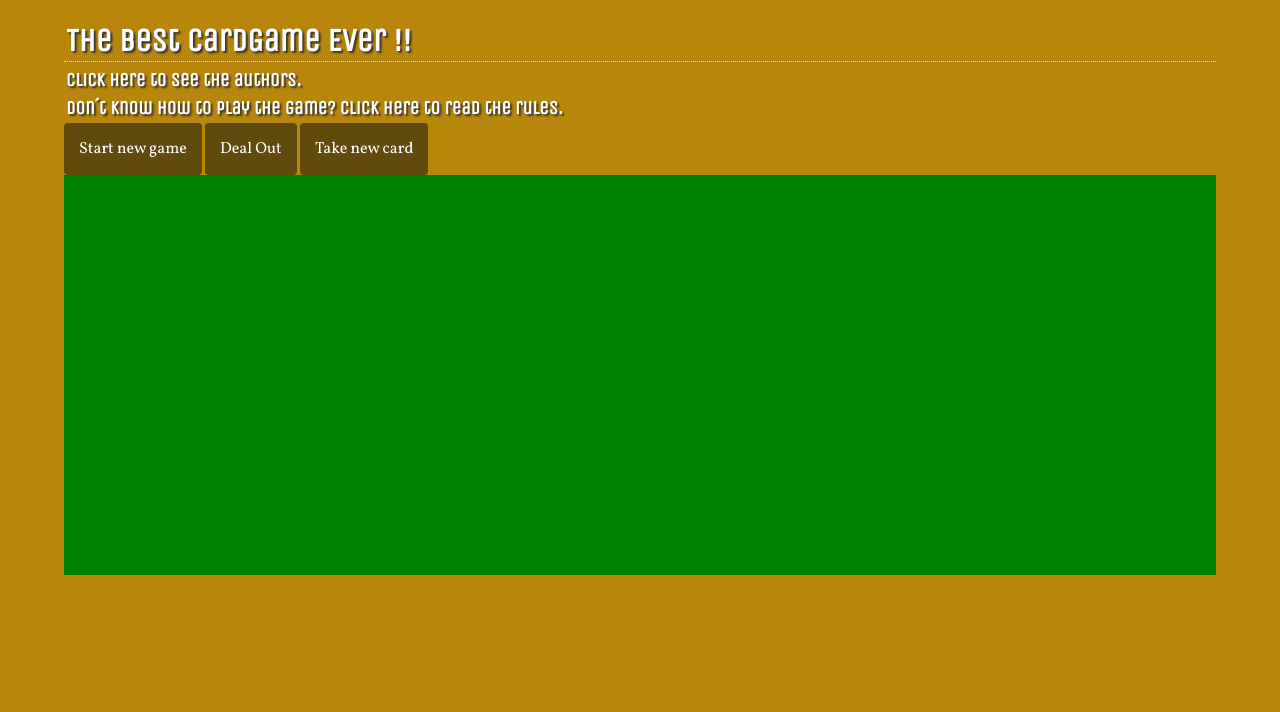
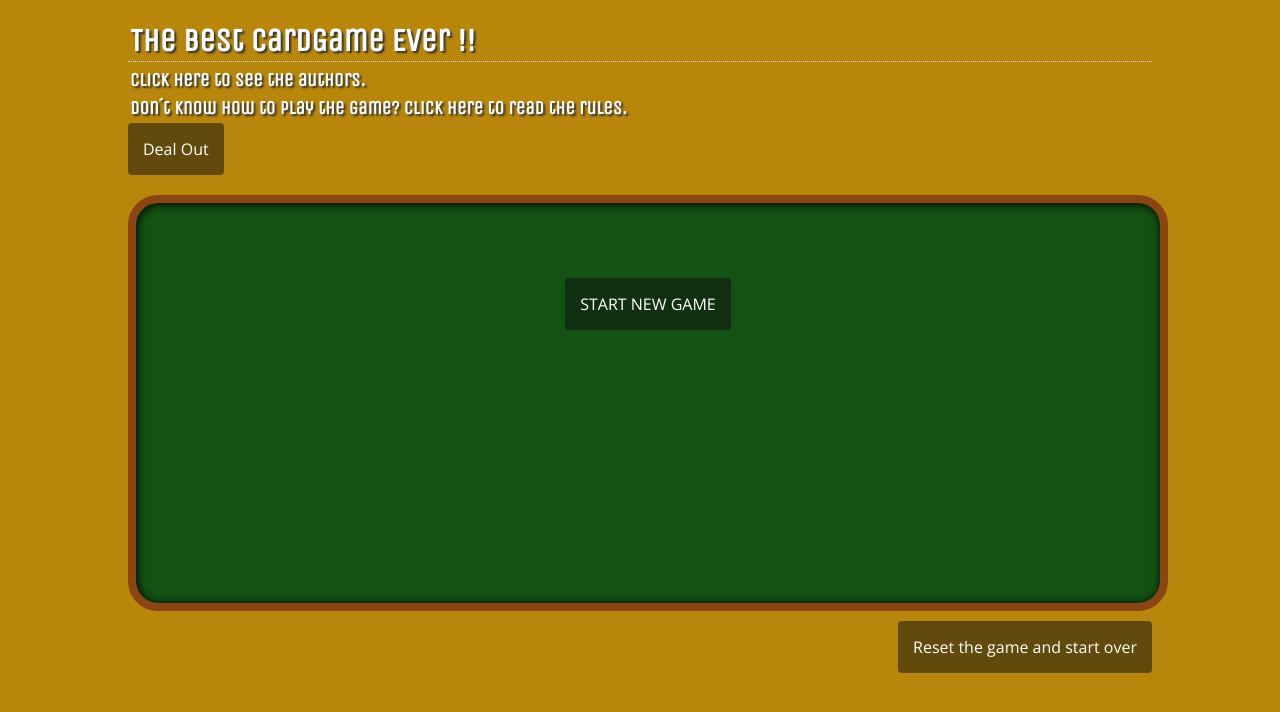
Before and after one commit to fransbernhard/cardGame, a PHP site: page / in a window 1280 px wide. Shown: the top 712 px of the page. Run offline with PHP 8.4, Linux system fonts and the light colour scheme.

Commit message:
some styling on the board, new button "start new game". some new events on click (hiding and showing) and a "reset-function" at the bottom..

```diff
--- a/css/style.css
+++ b/css/style.css
@@ -1,11 +1,8 @@
 body {
 	background-color: #B8860B;
 	color: #fff;
-	font-family: 'Vollkorn', serif;
-}
-
-ul {
-	list-style: none;
+	font-family: 'Open Sans', sans-serif;
+	font-weight: 300;
 }
 
 h1, h2, h3, h4, h5 {
@@ -24,16 +21,28 @@ h3 {
 	margin: 2px 0;
 }
 
+ul {
+	list-style: none;
+	display: inline-block;
+	list-style: none;
+}
+
+
 .made-by {
-	color: #000;
-	font-family: 'Unica One', cursive;
 	margin: 5px;
 }
 
+.profile-pictures {
+	height: 80px;
+	width: auto;
+	border-radius: 8px;
+}
+
 .wrapper {
-	width: 90%;
+	width: 80%;
 	margin: auto;
 }
+
 .rules-content {
 	display: none;
 	padding: 20px;
@@ -46,7 +55,7 @@ h3 {
 img.rules-picture {
 	float: right;
 	padding: 10px 10px 20px 20px;
-	width: 25%;
+	width: 15%;
 }
 
 span.got-it {
@@ -71,22 +80,23 @@ span.got-it {
 	color: darkgrey;
 }
 
-img.cardimg {
-	width: 10%;
-	height: auto;
+.greentable {
+	margin-top: 20px;
+	width: 100%;
+	height: 400px;
+	background-color: green;
+	background-color: #145214;
+	border: 8px solid #8B4513;
+	border-radius: 30px;
+	box-shadow: inset 1px 1px 10px #000;
+	text-align: center;
 }
 
-ul {
-	display: inline-block;
-	list-style: none;
+.welcome {
+	padding-top: 15px;
 }
 
-img.cardimg {
-	width: 60px;
-	height: auto;
-	margin-right: -120px;
-/*	position: absolute;*/
-}
+/*-----------------BUTTONS -----------------*/
 
 button {
 	background: rgba(15, 15, 15, 0.5);
@@ -95,23 +105,21 @@ button {
 	border-radius: 4px;
 }
 
-img.profile-pictures {
-	height: 80px;
-	width: auto;
-	border-radius: 8px;
+#btn-start-game {
+	margin-top: 60px;
 }
 
-#area {
-	width: 100%;
-	height: 400px;
-	background-color: green;
+#btntakecard {
+	margin-top: 60px;
+	height: 120px;
+	width: 85px;
+	background-image: url(../imgs/card.png);
+	box-shadow: 2px 2px 2px #333;
+	font-family: 'Unica One';
+	color: #000;
 }
 
-input#playername {
-	color: black;
+#btn-reset {
+margin-top: 10px;
+float: right;
 }
-
-input#btnregplayer {
-	color: black;
-}
-}
--- a/index.php
+++ b/index.php
@@ -14,6 +14,7 @@ spl_autoload_register(function ($className) {
 		<link rel="stylesheet" type="text/css" href="css/normalize.css" />
 		<link href='https://fonts.googleapis.com/css?family=Unica+One' rel='stylesheet' type='text/css'>
 		<link href='https://fonts.googleapis.com/css?family=Vollkorn:400,400italic' rel='stylesheet' type='text/css'>
+		<link href='https://fonts.googleapis.com/css?family=Open+Sans:400,300' rel='stylesheet' type='text/css'>
 	</head>
 	<body>
 		<div class="wrapper">
@@ -60,15 +61,21 @@ spl_autoload_register(function ($className) {
 						If you are playing with any of the variants listed below, you may wish to multiply the number of players by 100 instead of 50 to make up for the variation in scoring. In that case, 6 players would play until the winning player reaches 600 points.<br><br>
 						<span class="got-it" title="OK, I got it. Let´s play....">OK, I got it. Let´s play....</span></p>
 				</header>
-		<button id="btn">Start new game</button>
-		<button id="btn3">Deal Out</button>
-		<button id="btn2">Take new card</button>
 
-		<div id="area">
+		<button id="btn-deal-cards">Deal Out</button>
+
+		<div class="greentable">
+			<div id="area">
+				<div class="welcome"></div>
+				<button id="btn-start-game">START NEW GAME</button>
+				<button id="btntakecard"></button>
+				<section><br><br>
+				</section>
+			</div>
 		</div>
-	<section><br><br>
 
-	</section>
+		<button id="btn-reset">Reset the game and start over</button>
+
 </div>
 
 
--- a/js/main.js
+++ b/js/main.js
@@ -22,19 +22,13 @@ rulesHeadline.click(function(){
 	authors.hide();
 });
 
-//prints out the rules on click
-// var printtherules = $('span.print');
-// printtherules.click(function(){
-// 	print();
-// });
-
 //makes the content dissapear on click
 content.click(function(){
 	content.hide(600);
 });
 
 
-$("#btn").click(function(){
+$("#btn-start-game").click(function(){
 console.log("Now creating new table, new deck and a new game.....");
   $.getJSON("cards.php", function(data){
   	$('#area').html("");
@@ -64,83 +58,81 @@ console.log("Now creating new table, new deck and a new game.....");
 
 // hides the button "start game" on click to prevent reloading page by mistake
 
-$("#btn").click(function(){
-	var button = $("#btn");
+$("#btn-start-game").click(function(){
+	var button = $("#btn-start-game");
 	button.hide();
 });
 
+// hides the "deck" until the game is started
+var deckOfCards = $("#btntakecard");
+deckOfCards.hide();
 
-$('#btn2').click(function(){
-	console.log("Taking a card from the deck........");
-			$.ajax({
-					url: "takeCard.php",
-					success: function (response) { //response is value returned from php (for your example it's "bye bye"
-				   $('section').empty().append(response); //appends the respons to section and clears it on every click (Mikael)
-			  }
-			});
-
-    });
-
-$('#btn3').click(function(){
-	console.log("Dealing out 5 cards to each player........");
-			$.ajax({
-					url: "dealOut.php",
-					success: function (response) { //response is value returned from php (for your example it's "bye bye"
-				   $('section').empty().append(response); //appends the respons to section and clears it on every click (Mikael)
-			  }
-			});
-    });
-
-
-$('#btnregplayer').click(function(){
-	console.log("Registering a player with an input field........");
-	var p = $('#playername').val();
-	console.log('working?', p);
-	$.ajax({
-		url: "reg.player.php?name=" + p,
-		success: function (response) {
-			$('section').append(response);
-			console.log("what up?", response);
-		}
-	});
+$("#btn-start-game").click(function(){
+	var newDeck = $("#btntakecard");
+	newDeck.show();
 });
 
 
 
-// $( "#btn" ).click(function() {
-//   prompt( "Handler for .click() called." );
-// });
 
 
-$( "#btn" ).click(function() {
+// makes a prompt so the player can register his/her name.
+$( "#btn-start-game" ).click(function() {
 	console.log("Adding a new player with a prompt........");
   var greeting = "What is your name?";
 
 		function insertPlayerName() {
 			var p = $('#submit').val();
-			console.log("after #submit");
+			console.log("Shows a prompt to insert playername.");
 			return prompt(greeting, p);
 			// console.log('working?', p);
-
-			}
+		}
 
 		function addingplayerNameToGame() {
-     var p = insertPlayerName();
-     alert("Hello " + p + " and welcome to this FANTASTIC game!!!! Press 'OK' to continue.");
-
-     $.ajax({
-				url: "reg.player.php?name=" + p,
-				success: function (response) {
-				$('section').append(response);
-				// console.log("what up?", response);
-				// return prompt(greeting, p);
-			}
-
-		});
+     	var p = insertPlayerName();
+		    $.ajax({
+					url: "reg.player.php?name=" + p,
+					success: function (response) {
+						$('.welcome').append("Welcome " + p);
+						console.log("Playername succesfully registered. Displaying: Welcomes ", p + " on the screen.");
+						}
+				});
 	 	}
 
 		addingplayerNameToGame();
 
+});
+
+// adds a "button" in shape of a card to click when to take a card.
+$('#btntakecard').click(function(){
+	console.log("Taking a card from the deck........");
+		$.ajax({
+			url: "takeCard.php",
+				success: function (response) { //response is value returned from php (for your example it's "bye bye"
+			   $('section').empty().append(response); //appends the respons to section and clears it on every click (Mikael)
+			  }
+		});
+});
+
+// deals out 5 cards to each player
+$('#btn-deal-cards').click(function(){
+	console.log("Dealing out 5 cards to each player........");
+		$.ajax({
+				url: "dealOut.php",
+				success: function (response) { //response is value returned from php (for your example it's "bye bye"
+			   $('section').empty().append(response); //appends the respons to section and clears it on every click (Mikael)
+		  }
+		});
+});
 
 
-});
+
+
+
+
+$("#btn-reset").click(function(){
+	if (confirm('Are U sure you want to reset the game and loose all data?')) {
+      location.reload(true);
+   }
+
+	});
```
Also changed, not shown: imgs/card.png (added).
